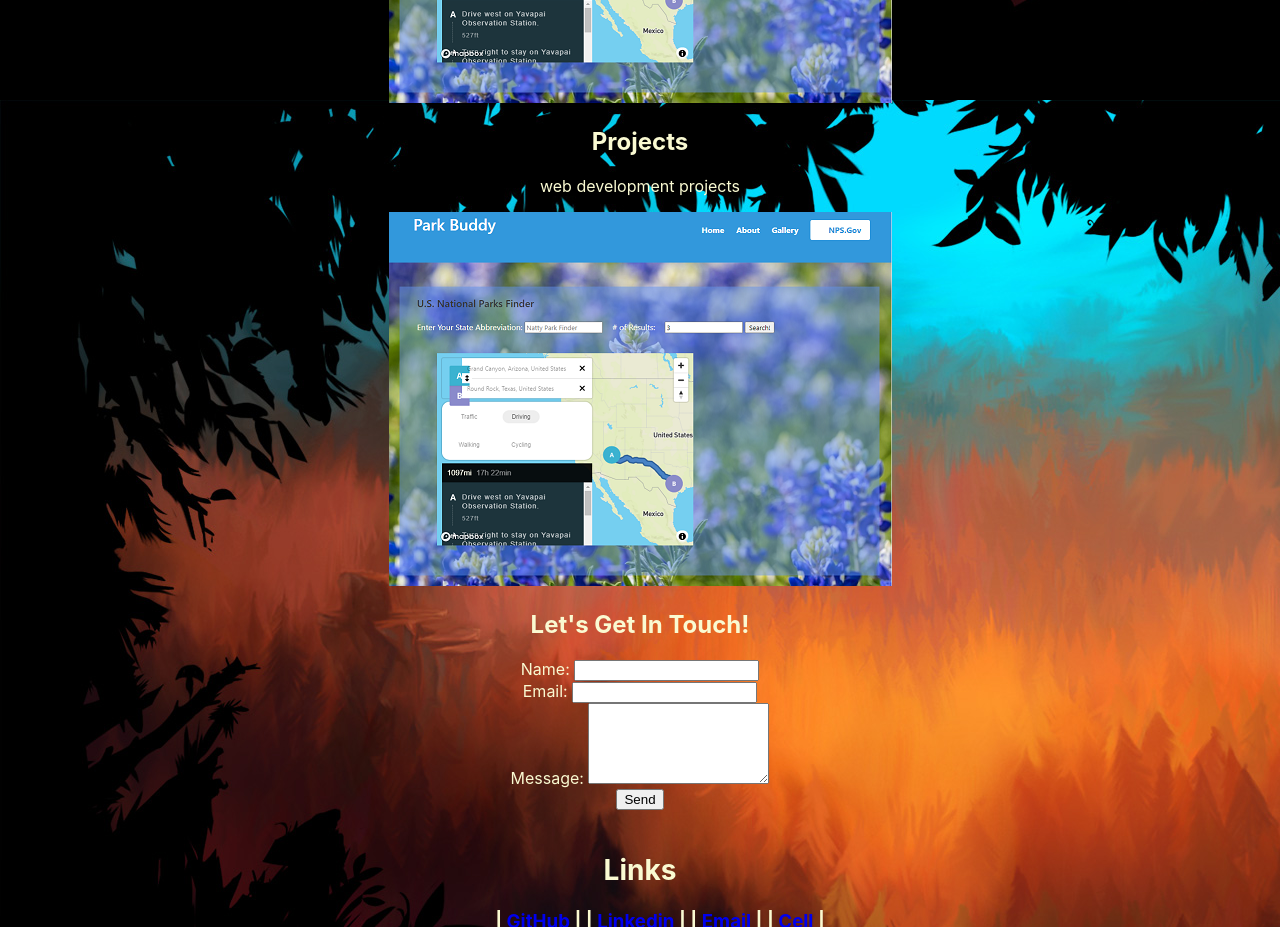
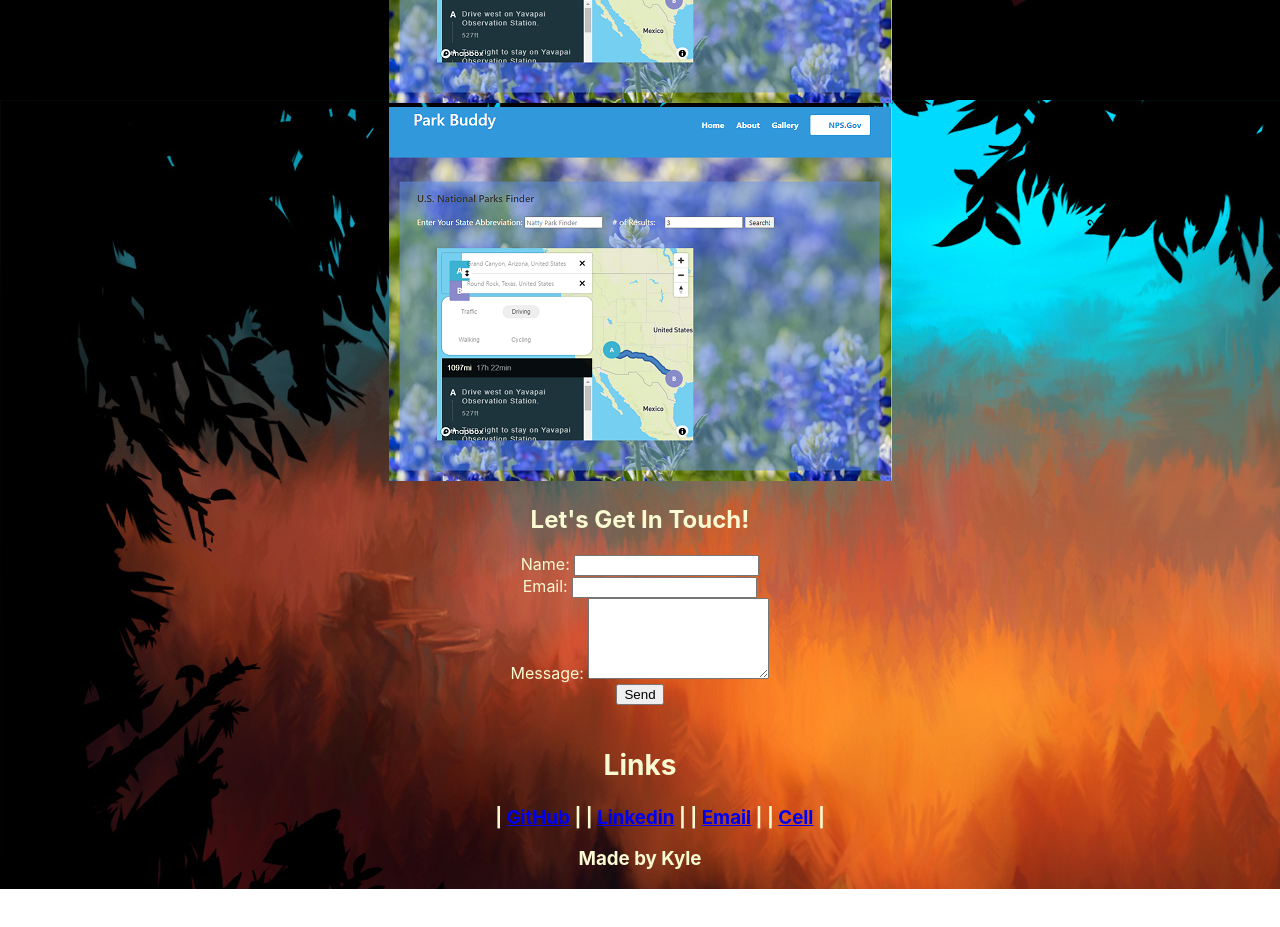
Before and after one commit to kjmckinley/react-portfolio, a React (Create React App) app: page / in a window 1280 px wide. Shown: the part 1100-2027 px from the top of the page. After the commit the page ends 1989 px from the top, so only its background shows below. Built offline with nearby package versions, Linux system fonts and the light colour scheme.

Commit message:
updates to ProjectList array

```diff
--- a/src/components/project/index.js
+++ b/src/components/project/index.js
@@ -13,8 +13,6 @@ function Project({ currentCategory }) {
         </center>
 
         <center>
-            <h1 data-testid="h1tag">{capitalizeFirstLetter(name)}</h1>
-            <p>{description}</p>
             <ProjectList category={currentCategory.name} />
         </center>
 
--- a/src/components/projectlist/index.js
+++ b/src/components/projectlist/index.js
@@ -10,6 +10,11 @@ const ProjectList = ({ category }) =>{
             category: 'front end',
             description: 'A website that searches for national parks'
         },
+        {
+            name: 'mental-health-app',
+            category: 'frontend',
+            description: 'an application that guides you through a simple breathing exercise.'
+        }
     ]);
 
     const currentPhotos = photos.filter((photo) => photo.category === category);
```
